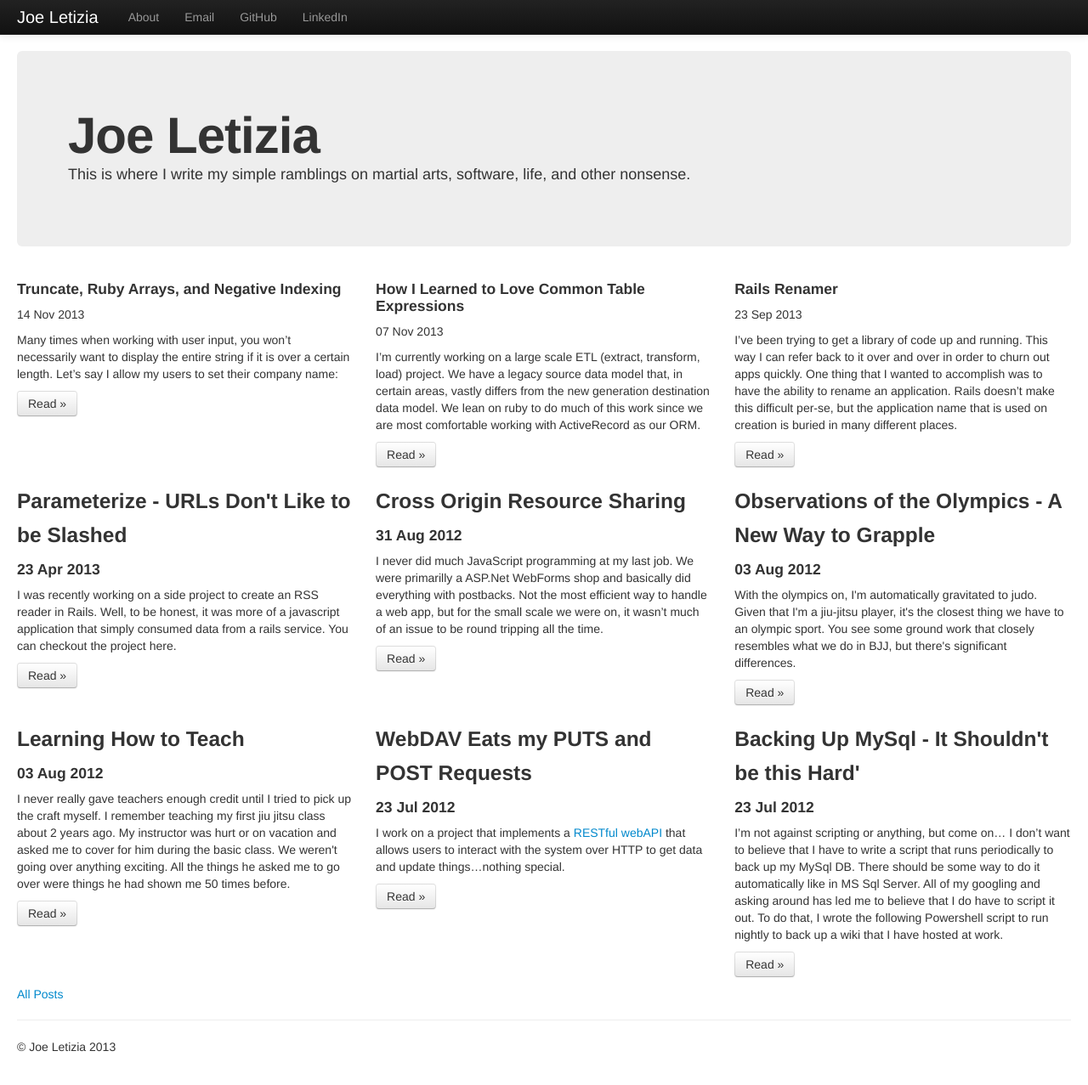
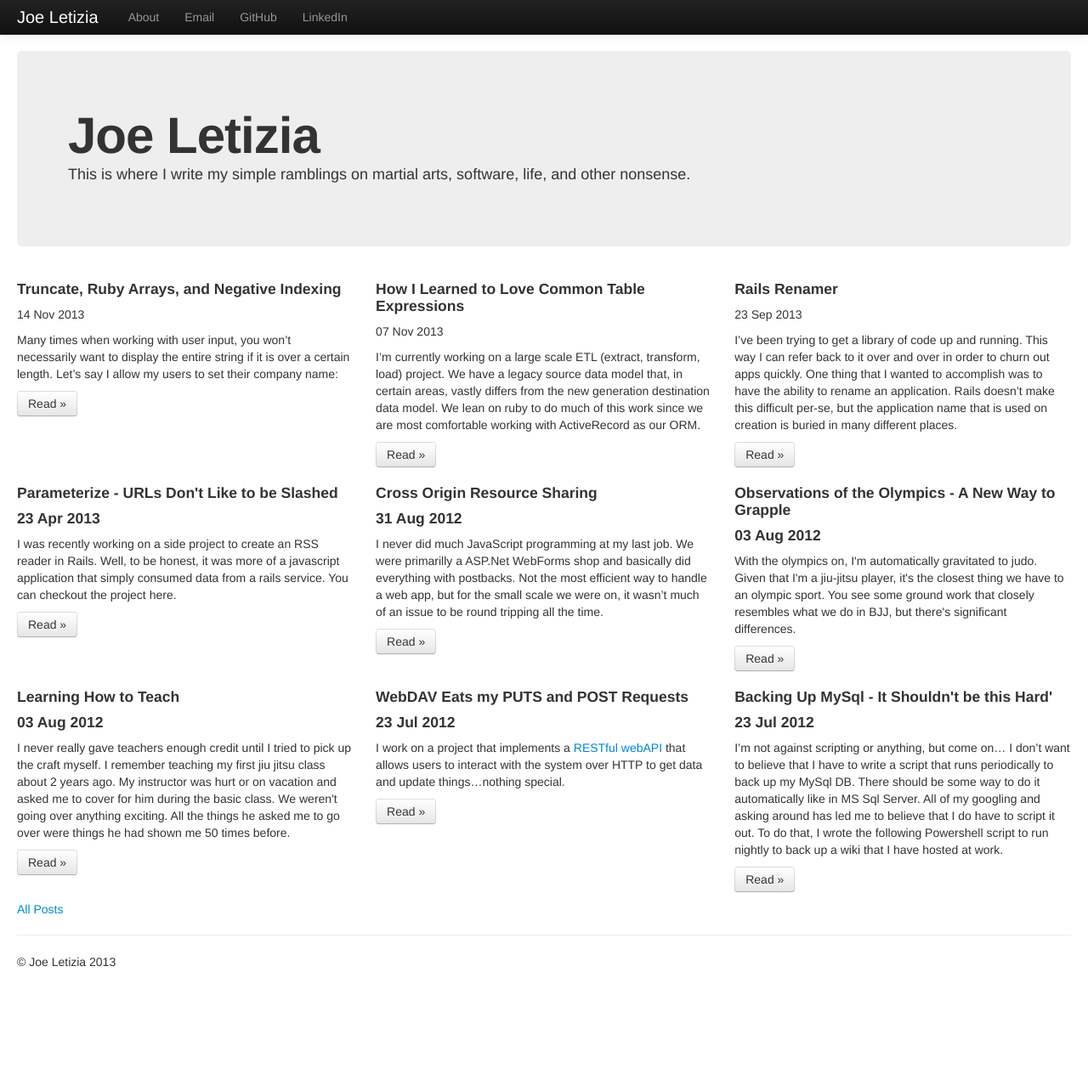
Before and after one commit to joeletizia/joeletizia.github.io, a Jekyll site: the page built from index.html, in a window 1280 px wide and 1292 px high. Shown: the top 1277 px of the window at 85% size. Built offline with Jekyll 4.4.1, drawn with Linux system fonts in a browser that asks for light colours; Markdown is read by kramdown in place of the engine named in the settings.

Commit message:
fix headings for posts

```diff
--- a/index.html
+++ b/index.html
@@ -21,7 +21,7 @@ title: Joe Letizia
   <div class="row-fluid">
     {% for post in site.posts limit: 3 offset: 3 %}
     <div class="span4">
-      <h3>{{ post.title }}</h2>
+      <h4>{{ post.title }}</h4>
       <h4>{{ post.date | date_to_string }}</h4>
       <p>{{ post.excerpt }}</p>
       <p><a class="btn" href="{{ post.url }}">Read »</a></p>
@@ -31,7 +31,7 @@ title: Joe Letizia
   <div class="row-fluid">
     {% for post in site.posts limit: 3 offset: 6 %}
     <div class="span4">
-      <h3>{{ post.title }}</h2>
+      <h4>{{ post.title }}</h4>
       <h4>{{ post.date | date_to_string }}</h4>
       <p>{{ post.excerpt }}</p>
       <p><a class="btn" href="{{ post.url }}">Read »</a></p>
```
